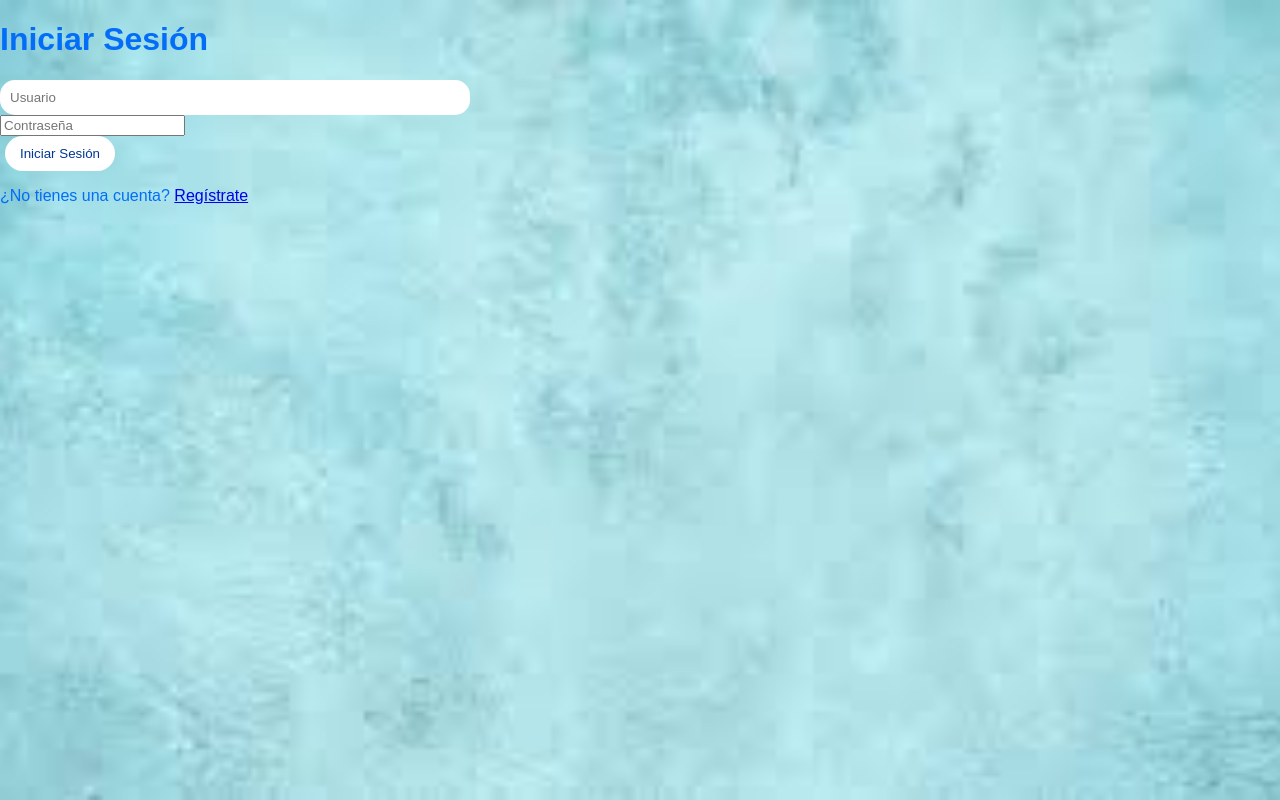
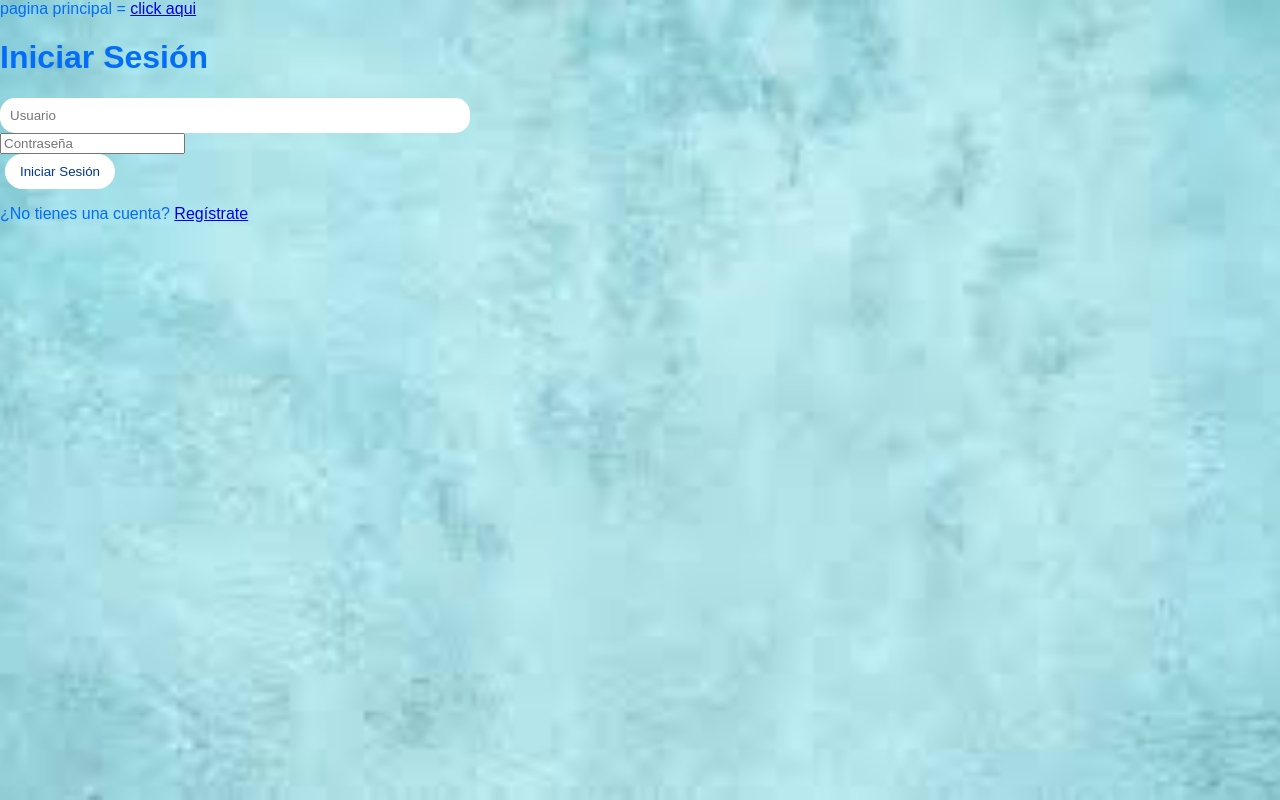
Before and after one commit to Sebaa-hdz/Sebaa-hdz.github.io, a plain HTML site: page index.html in a window 1280 px wide. Drawn offline with Linux system fonts and the light colour scheme.

Commit message:
Update index.html

```diff
--- a/index.html
+++ b/index.html
@@ -7,6 +7,7 @@
     <link rel="stylesheet" href="in.css">
 </head>
 <body>
+    pagina principal = <a href="prin.html">click aqui</a>
     <div class="container">
         <div class="login-box">
             <h1>Iniciar Sesión</h1>
```
